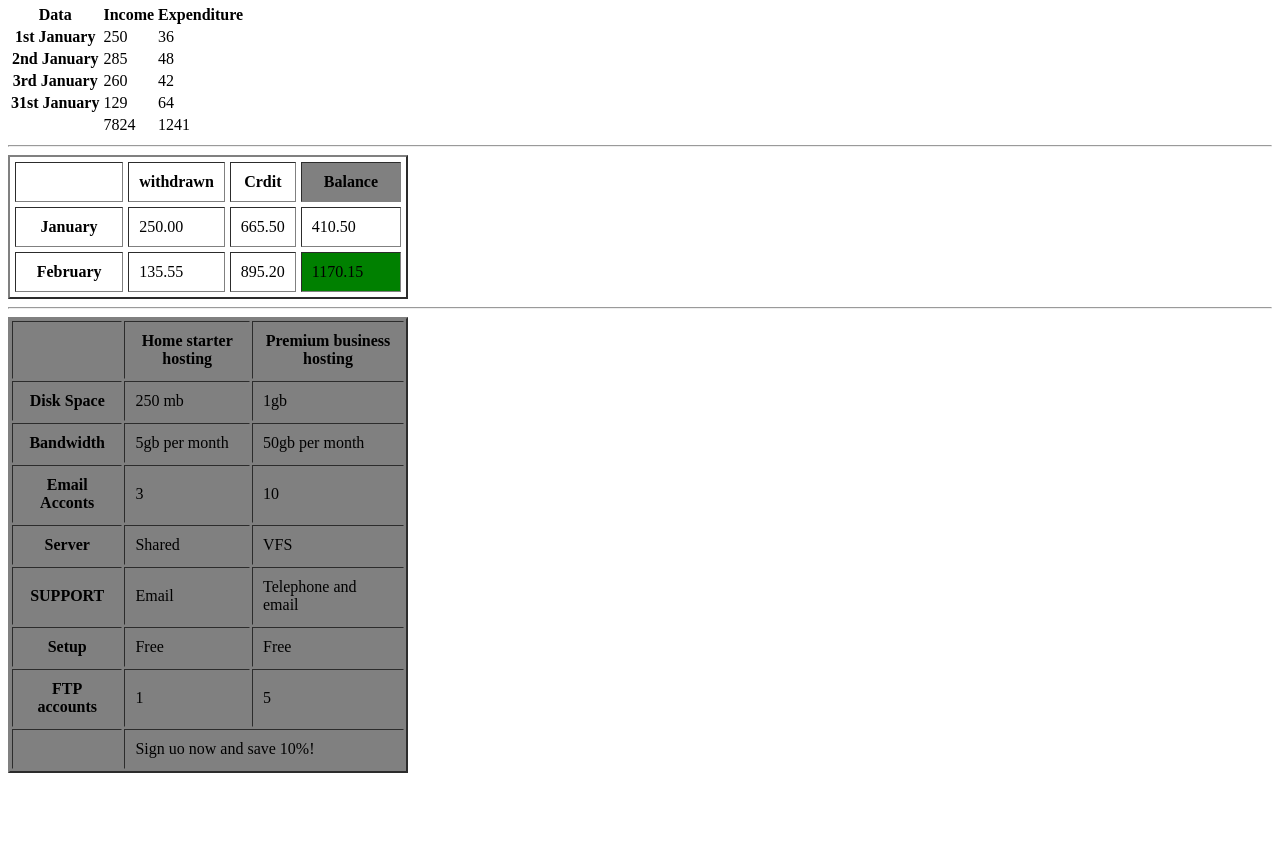
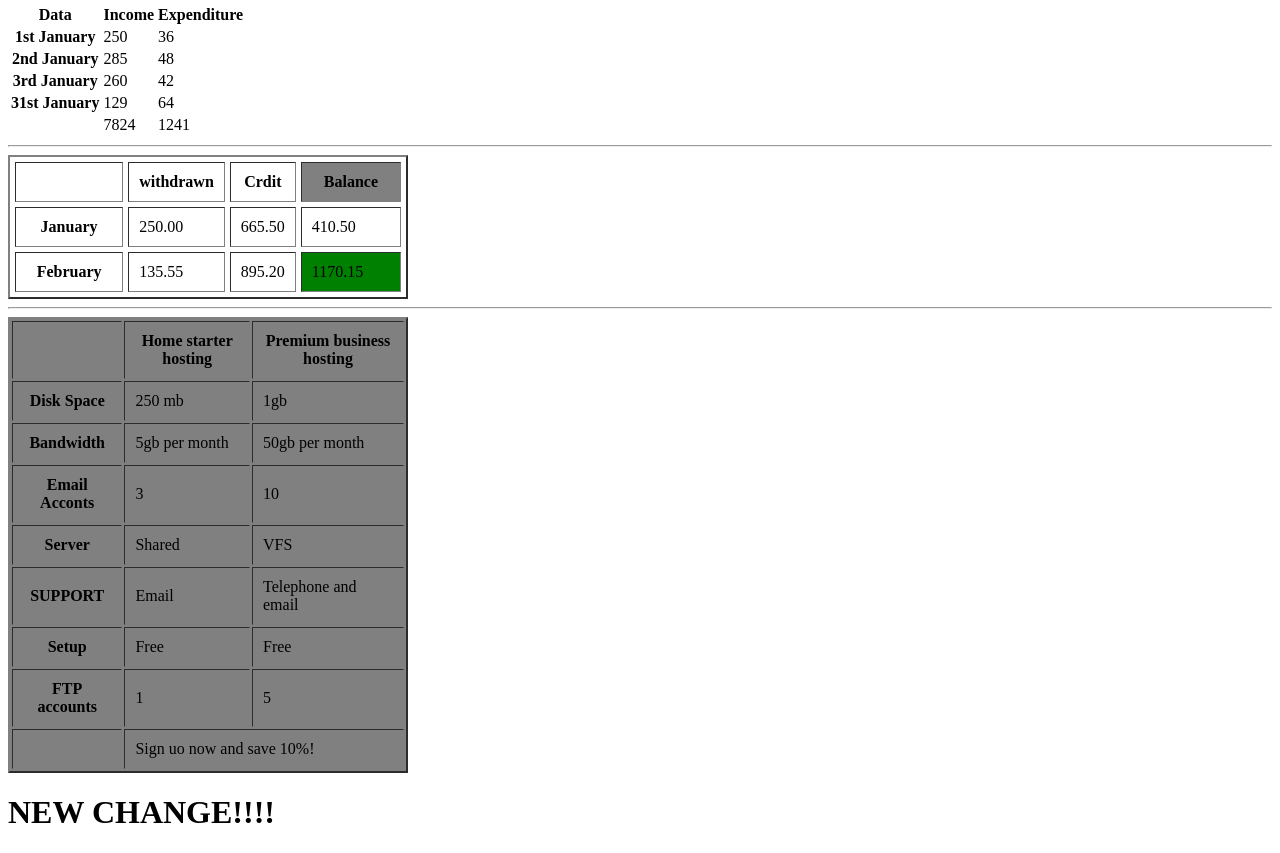
Before and after one commit to ms-kim77/ms-kim77.github.io, a plain HTML site: page index.html in a window 1280 px wide. Shown: the part 6474-7327 px from the top of the page. Before the commit the page ends 7255 px from the top, so only its background shows below. Drawn offline with Linux system fonts and the light colour scheme.

Commit message:
testing changes

```diff
--- a/index.html
+++ b/index.html
@@ -552,5 +552,6 @@ THAT IS SIMILAR IN SIZE TO THE DOMESTIC CAT." />
                 </tr>
             </tfoot>
         </table>
+        <h1>NEW CHANGE!!!!</h1>
     </body>
 </html>
```
